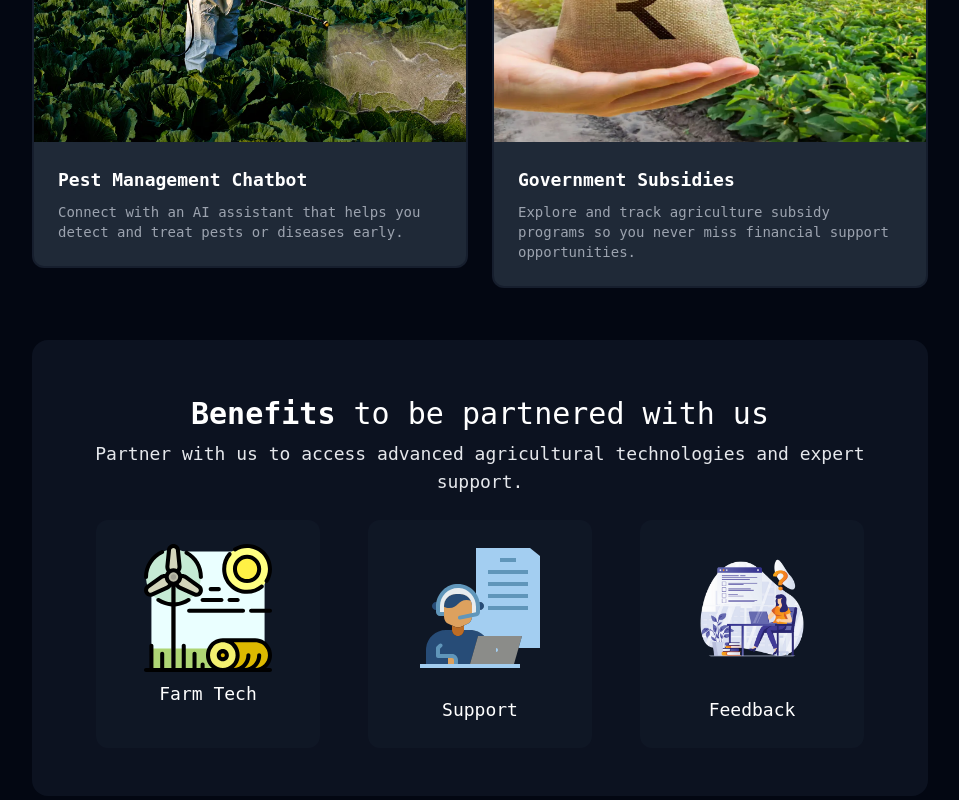
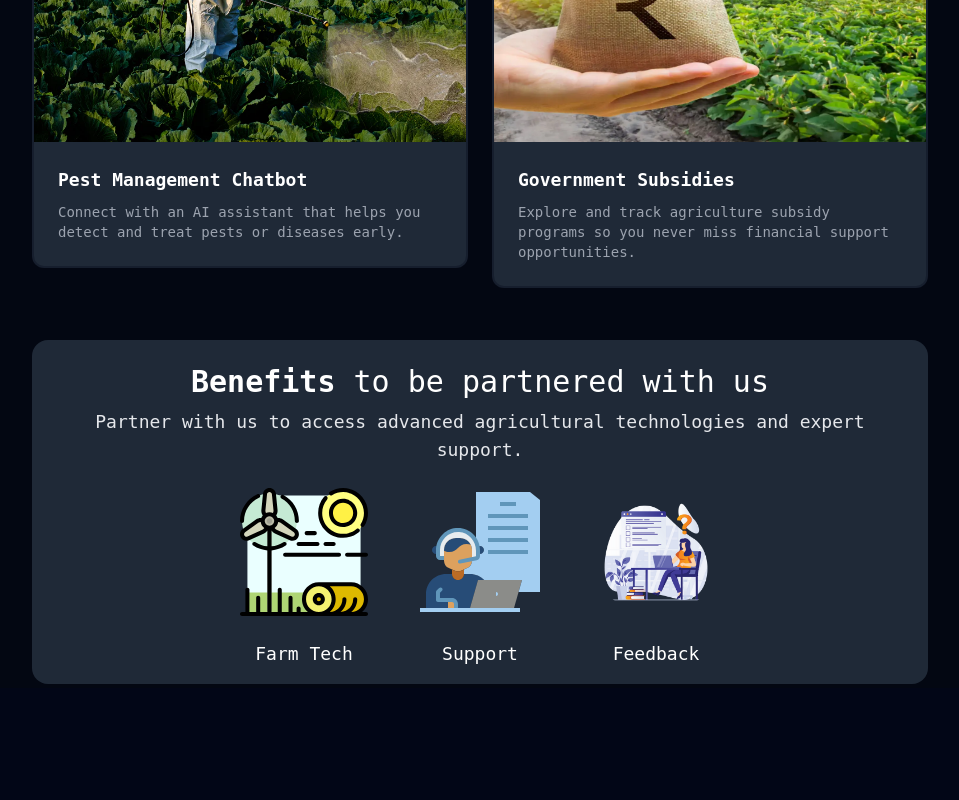
Before and after one commit to Axora25/react-node_project, a React (Vite) app in the folder frontend/: page / in a window 1280 px wide. Shown: the part 1640-2440 px from the top of the page, without its empty margins (160-1119 px from the left). After the commit the page ends 2328 px from the top, so only its background shows below. Built offline with nearby package versions, Linux system fonts and the light colour scheme.

Commit message:
till_benefits_only_ui

```diff
--- a/frontend/src/components/PartnerBenefits.jsx
+++ b/frontend/src/components/PartnerBenefits.jsx
@@ -6,7 +6,7 @@ import feedbackImg from '../assets/images/feed.webp'
 export default function PartnerBenefits() {
   return (
     <section className="bg-gray-950 text-white px-1 md:px-0 py-1">
-      <div className="partner bg-gray-900/70 px-4 py-5 mt-2 max-w-4xl mx-auto rounded-2xl text-center font-monospace ">
+      <div className="partner bg-gray-800 px-3 py-3 mt-2 max-w-4xl mx-auto rounded-2xl text-center font-monospace ">
         <h1 className="text-3xl p-2 font-bold">
           Benefits <span className="font-normal">to be partnered with us</span>
         </h1>
@@ -15,31 +15,37 @@ export default function PartnerBenefits() {
           Partner with us to access advanced agricultural technologies and expert support.
         </p>
 
-        <div className="flex justify-center gap-8 md:gap-12 flex-wrap">
+        <div className="flex justify-center gap-8 md:gap-12 flex-wrap items-end">
           {/* Farm Tech */}
           <a
             href="#farm-tech"
-            className="bg-gray-900/80 p-6 rounded-xl flex flex-col items-center w-56 transform transition-transform hover:scale-110 "
+            className="flex flex-col items-center transform transition-transform hover:scale-110 cursor-pointer"
           >
-            <img src={farmTechImg} alt="Farm Tech" className="h-32 w-32 mb-2" />
+            <div className="h-32 w-32 mb-4 flex items-center justify-center">
+              <img src={farmTechImg} alt="Farm Tech" className="h-32 w-32 object-contain" />
+            </div>
             <p className="text-lg font-medium">Farm Tech</p>
           </a>
 
           {/* Support */}
           <a
             href="#support"
-            className="bg-gray-900/80 p-6 rounded-xl flex flex-col items-center w-56 transform transition-transform hover:scale-110 "
+            className="flex flex-col items-center transform transition-transform hover:scale-110 cursor-pointer"
           >
-            <img src={supportImg} alt="Support" className="h-32 w-32 mb-4" />
+            <div className="h-32 w-32 mb-4 flex items-center justify-center">
+              <img src={supportImg} alt="Support" className="h-32 w-32 object-contain" />
+            </div>
             <p className="text-lg font-medium">Support</p>
           </a>
 
           {/* Feedback */}
           <a
             href="#feedback"
-        className="bg-gray-900/80 p-6 rounded-xl flex flex-col items-center w-56 transform transition-transform hover:scale-110 "
+            className="flex flex-col items-center transform transition-transform hover:scale-110 cursor-pointer"
           >
-            <img src={feedbackImg} alt="Feedback" className="h-32 w-32 mb-4 rounded-full object-cover" />
+            <div className="h-32 w-32 mb-4 flex items-center justify-center">
+              <img src={feedbackImg} alt="Feedback" className="h-32 w-32 rounded-full object-cover" />
+            </div>
             <p className="text-lg font-medium">Feedback</p>
           </a>
         </div>
```
